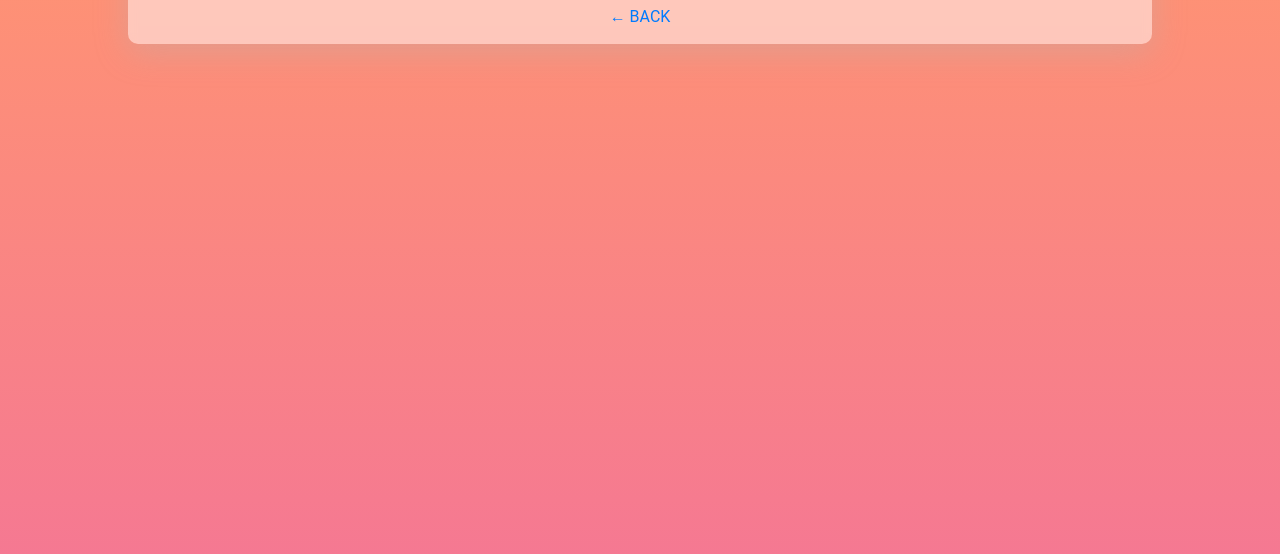
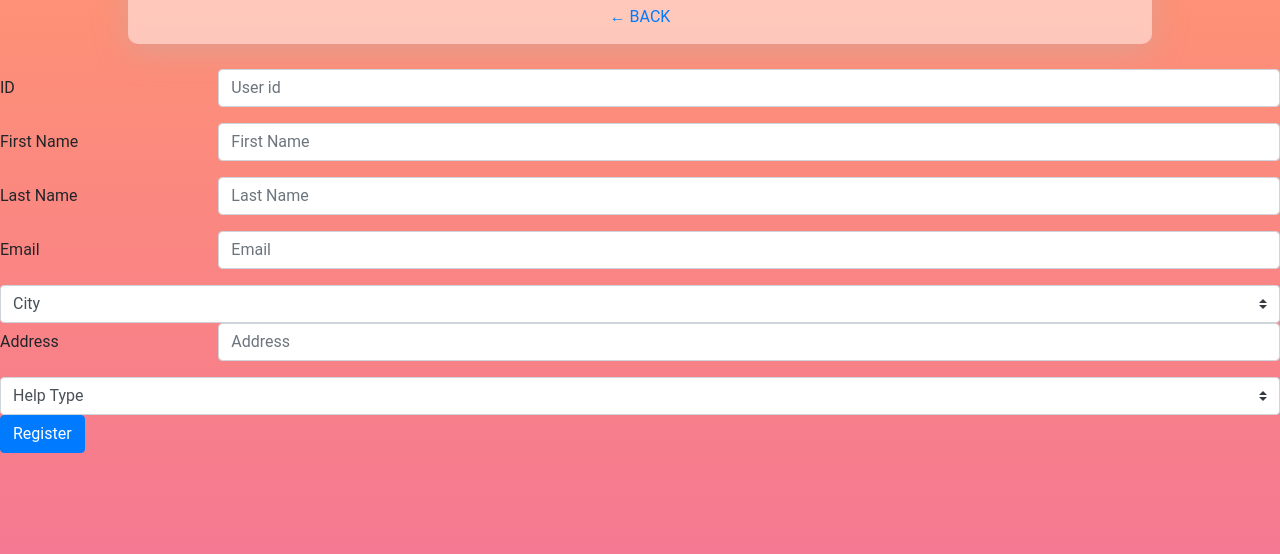
Before and after one commit to KerenShenkar20/group-assignment-hackathon-six-minus-one, a website: page Client/registerVolunteer.html in a window 1280 px wide. Shown: the part 74-628 px from the top of the page. Drawn offline with nearby package versions, Linux system fonts and the light colour scheme.

Commit message:
update register

```diff
--- a/Client/registerVolunteer.html
+++ b/Client/registerVolunteer.html
@@ -20,7 +20,59 @@
 
     <main>
         <form>
+            <div class="form-group row">
+                <label for="inputId" class="col-sm-2 col-form-label">ID</label>
+                <div class="col-sm-10">
+                    <input type="text" class="form-control" name="inputId" id="inputId" placeholder="User id">
+                </div>
+            </div>
 
+            <div class="form-group row">
+                <label for="inputFN" class="col-sm-2 col-form-label">First Name</label>
+                <div class="col-sm-10">
+                    <input type="text" class="form-control" name="inputFN" id="inputFN" placeholder="First Name">
+                </div>
+            </div>
+
+            <div class="form-group row">
+                <label for="inputLN" class="col-sm-2 col-form-label">Last Name</label>
+                <div class="col-sm-10">
+                    <input type="text" class="form-control" name="inputLN" id="inputLN" placeholder="Last Name">
+                </div>
+            </div>
+
+            <div class="form-group row">
+                <label for="inputEmail" class="col-sm-2 col-form-label">Email</label>
+                <div class="col-sm-10">
+                    <input type="email" class="form-control" name="inputEmail" id="inputEmail" placeholder="Email">
+                </div>
+            </div>
+
+            <select class="custom-select">
+                <option selected>City</option>
+                <option value="Tel-Aviv">Tel-Aviv</option>
+                <option value="Ramat-Gan">Ramat-Gan</option>
+                <option value="Haifa">Haifa</option>
+              </select>
+
+              <div class="form-group row">
+                <label for="inputAddress" class="col-sm-2 col-form-label">Address</label>
+                <div class="col-sm-10">
+                    <input type="text" class="form-control" name="inputAddress" id="inputAddress" placeholder="Address">
+                </div>
+            </div>
+
+            <select class="custom-select">
+                <option selected>Help Type</option>
+                <option value="Medical">Medical</option>
+                <option value="Friendship">Friendship</option>
+              </select>
+
+            <div class="form-group row">
+                <div class="col-sm-10">
+                    <button type="button" id="regVol" class="btn btn-primary">Register</button>
+                </div>
+            </div>
 
         </form>
     </main>
```
